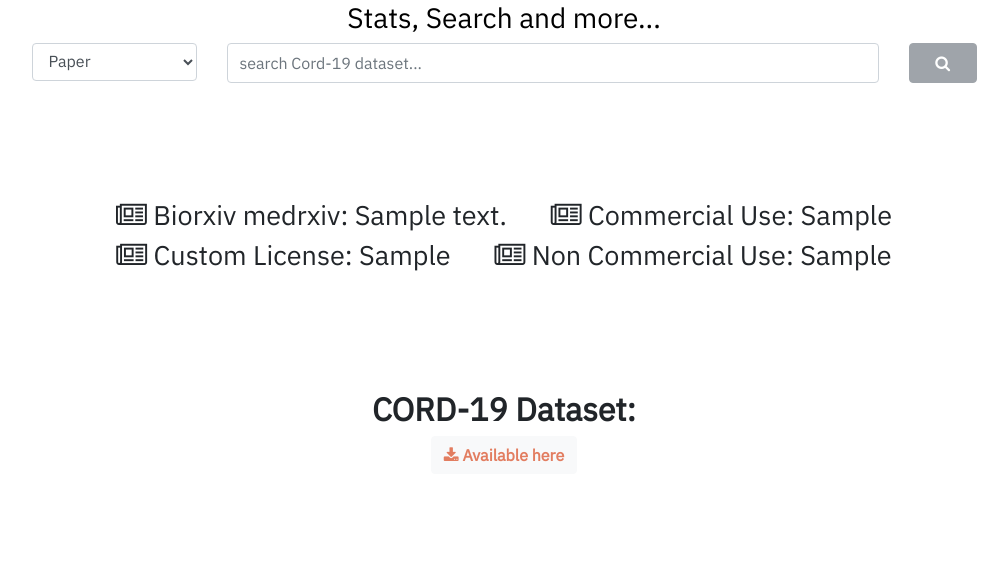
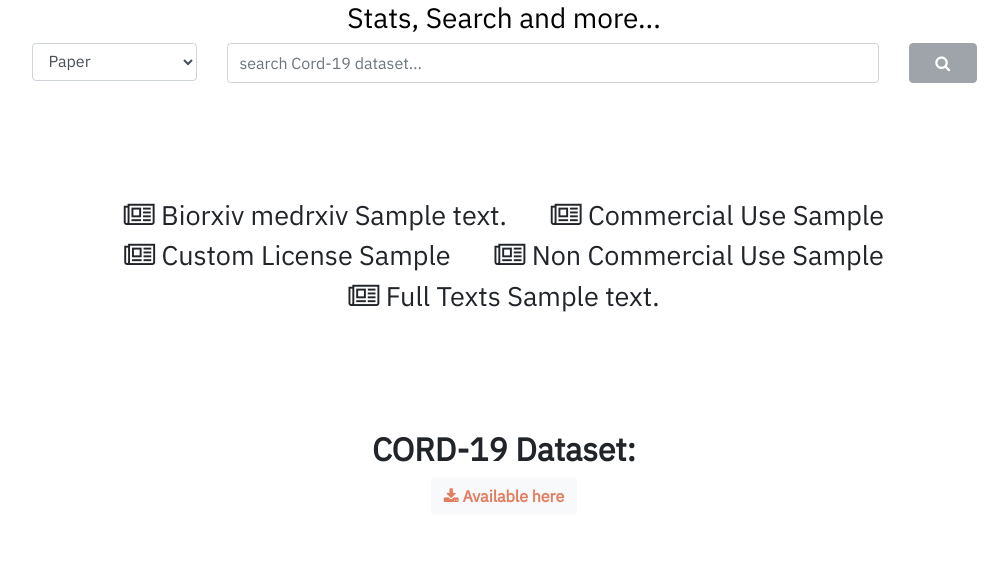
Before and after one commit to heerambavi1998/CovidExplorer, a Flask app: template app/templates/index.html in a window 1280 px wide. Shown: the part 495-1068 px from the top of the page, without its empty margins (136-1144 px from the left). Run offline with Flask 3, Linux system fonts and the light colour scheme; the template is opened without the code that fills it: most values are stand-ins (such as "Sample title", 1, 10 or a date in 2020); parts of the project's set-up code (start-up, migrations or seed data) failed here and were passed over; some libraries are stand-ins or nearby versions.

Commit message:
update index page metada numbers

```diff
--- a/app/helper.py
+++ b/app/helper.py
@@ -88,7 +88,7 @@ def get_metadata_numbers():
         if 'SUMMARY' in lines[line]:
             i = line
     last_update = lines[i:]
-    papers = ['biorxiv_medrxiv', 'comm_use_subset', 'custom_license', 'noncomm_use_subset']
+    papers = ['biorxiv_medrxiv', 'comm_use_subset', 'custom_license', 'noncomm_use_subset','Full text']
     d = {}
     for paper in papers:
         for line in range(len(last_update)):
--- a/app/templates/index.html
+++ b/app/templates/index.html
@@ -53,11 +53,13 @@
     </section>
     <section class="search-sec" id="search_bar">
         <div class="container" style="margin-top: 10px; text-align: center">
-            <span class="d"><i class="fa fa-newspaper-o"></i> Biorxiv medrxiv: {{metadata['biorxiv_medrxiv']}}</span>
-            <span class="d"><i class="fa fa-newspaper-o"></i> Commercial Use: {{metadata['comm_use_subset']}}</span>
+            <span class="d"><i class="fa fa-newspaper-o"></i> Biorxiv medrxiv {{metadata['biorxiv_medrxiv']}}</span>
+            <span class="d"><i class="fa fa-newspaper-o"></i> Commercial Use {{metadata['comm_use_subset']}}</span>
             <br>
-            <span class="d"><i class="fa fa-newspaper-o"></i> Custom License: {{metadata['custom_license']}}</span>
-            <span class="d"><i class="fa fa-newspaper-o"></i> Non Commercial Use: {{metadata['noncomm_use_subset']}}</span>
+            <span class="d"><i class="fa fa-newspaper-o"></i> Custom License {{metadata['custom_license']}}</span>
+            <span class="d"><i class="fa fa-newspaper-o"></i> Non Commercial Use {{metadata['noncomm_use_subset']}}</span>
+            <br>
+            <span class="d"><i class="fa fa-newspaper-o"></i> Full Texts {{metadata['Full text']}}</span>
         </div>
     </section>
 
```
